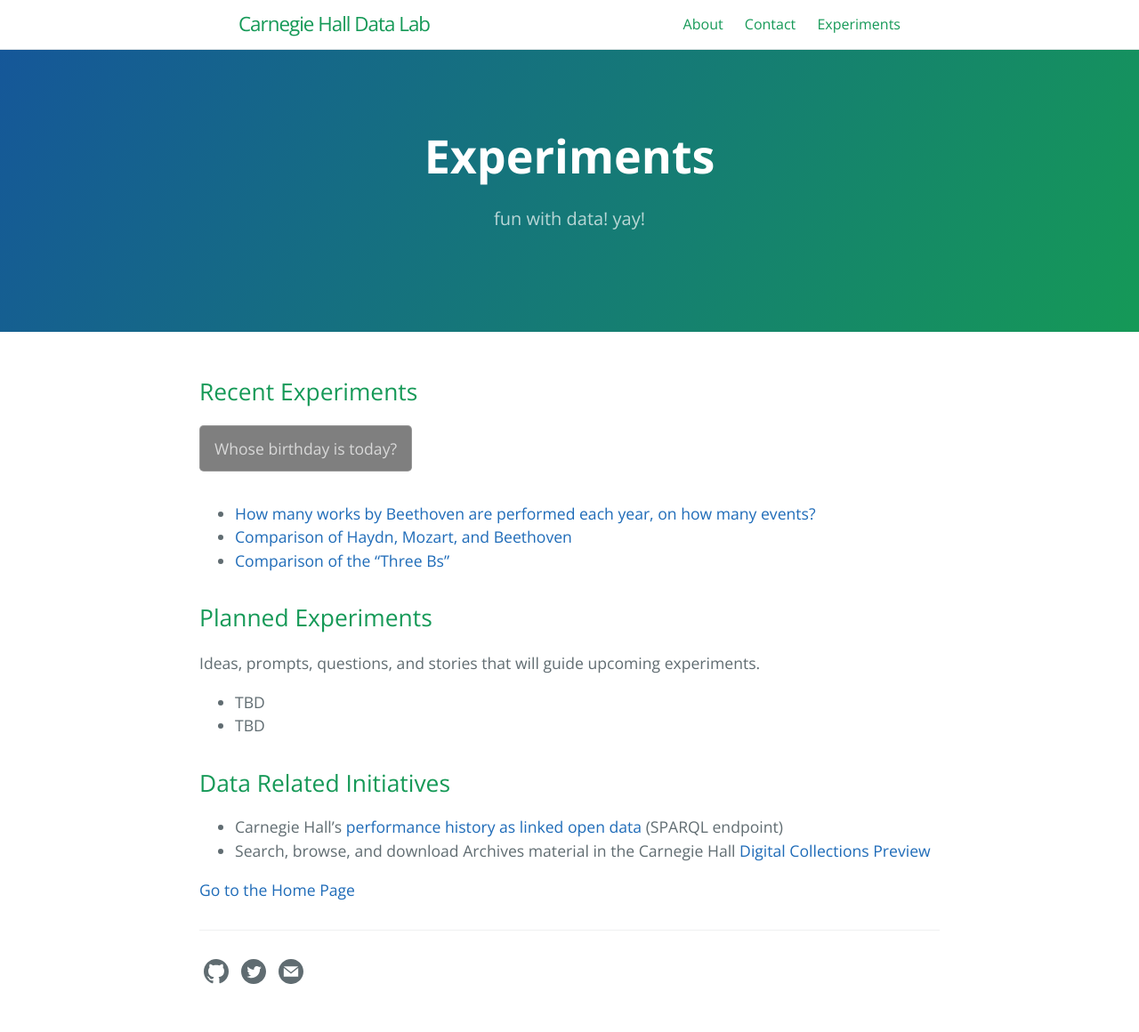
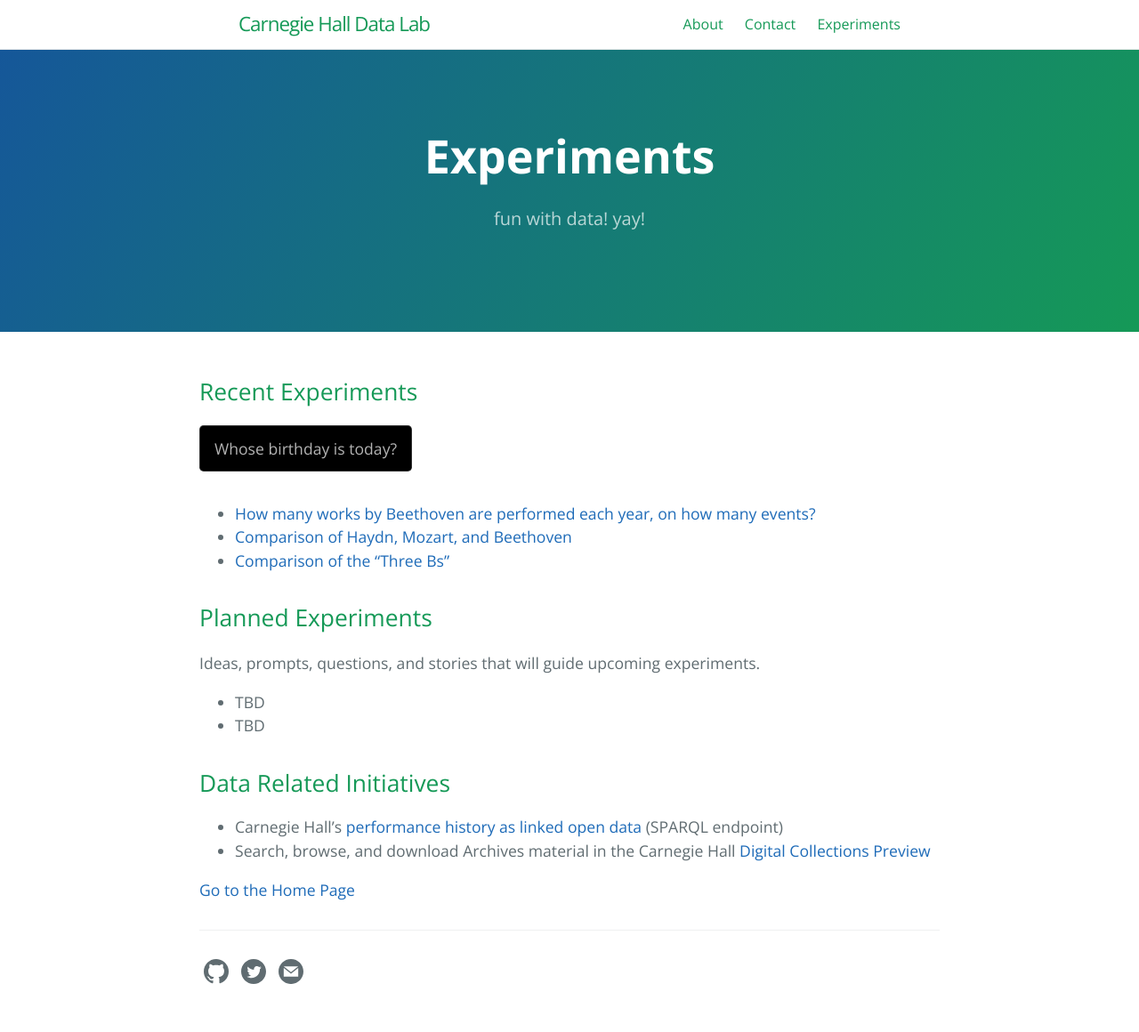
Before and after one commit to CarnegieHall/datalab, a Jekyll site: the page built from experiments.md, in a window 1280 px wide. Shown: the whole page at 89% size. Built offline with Jekyll 4.4.1, drawn with Linux system fonts in a browser that asks for light colours.

```diff
--- a/_sass/jekyll-theme-cayman-blog.scss
+++ b/_sass/jekyll-theme-cayman-blog.scss
@@ -66,7 +66,7 @@ a {
   display: inline-block;
   margin-bottom: 1rem;
   color: rgba(255, 255, 255, 0.7);
-  background-color: rgba(0, 0, 0, 0.5);
+  background-color: rgba(0, 0, 0, 1.0);
   border-color: rgba(255, 255, 255, 0.2);
   border-style: solid;
   border-width: 1px;
```
